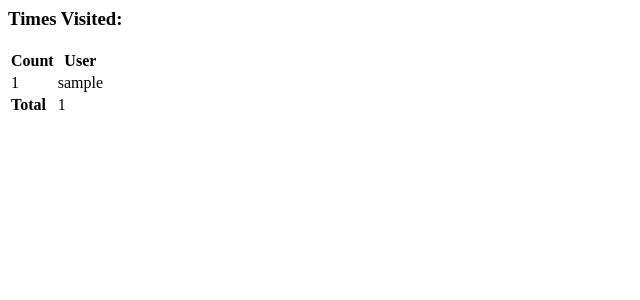
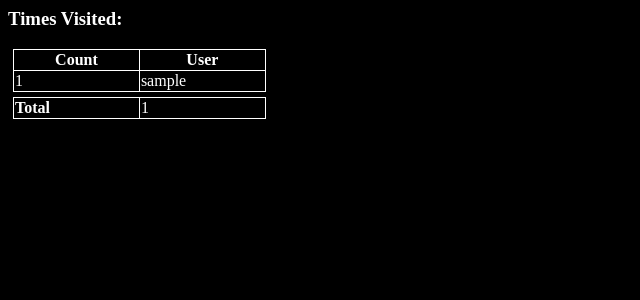
Before and after one commit to Doodiman1/Django_Counter_App, a Django app: template visitCounter/templates/visitCounter/index.html in a window 1280 px wide. Shown: the top 300 px of the page, without its empty margins (0-640 px from the left). Run offline with Django 4.2, Linux system fonts and the light colour scheme; the template is opened without the code that fills it: values that come from a table or form of the project are taken from there, others are empty; tables that the repository leaves empty hold one stand-in row (values such as "Sample post").

Commit message:
Simple CSS added

```diff
--- /dev/null
+++ b/visitCounter/static/visitCounter/style.css
@@ -0,0 +1,17 @@
+table, th, td {
+    border: 1px solid;
+    border-collapse: collapse;
+    width: 20%;
+    margin: 5px;
+    color:white;
+    text:white;
+}
+
+
+h3 {
+    color:white;
+}
+
+body {
+    background:black;
+}
--- a/visitCounter/templates/visitCounter/index.html
+++ b/visitCounter/templates/visitCounter/index.html
@@ -1,3 +1,7 @@
+
+{% load static %}
+<link rel="stylesheet" href="{% static 'visitCounter/style.css' %}">
+
 <h3>
     Times Visited:
 </h3>
@@ -5,7 +9,7 @@
 
 {% for visit in visitor %}
 
-    <table>
+    <table class="myTable">
         <tr>
             <th id="count"> Count </th>
             <th> User </th>
@@ -14,6 +18,8 @@
             <td> {{visit.count}} </td>
             <td> {{visit.username}} </td>
         </tr>
+    </table>
+    <table>
         <td><strong> Total </strong> </td>
         <td> {{visit.count}} </td>
     </table>
--- a/visitCounter/views.py
+++ b/visitCounter/views.py
@@ -1,10 +1,12 @@
+from django.http import HttpResponse
+from django.contrib.auth import authenticate
 from django.shortcuts import render, get_object_or_404
 from django.db.models import F
 from .models import Visit
 # Create your views here.
 
 def index(request):
-    visitor = Visit.objects.filter(username='Test')
+    visitor = Visit.objects.filter(username = 'Test')
     visitor.update(count=F("count") + 1)
     context = { "visitor": visitor }
     return render(
```
